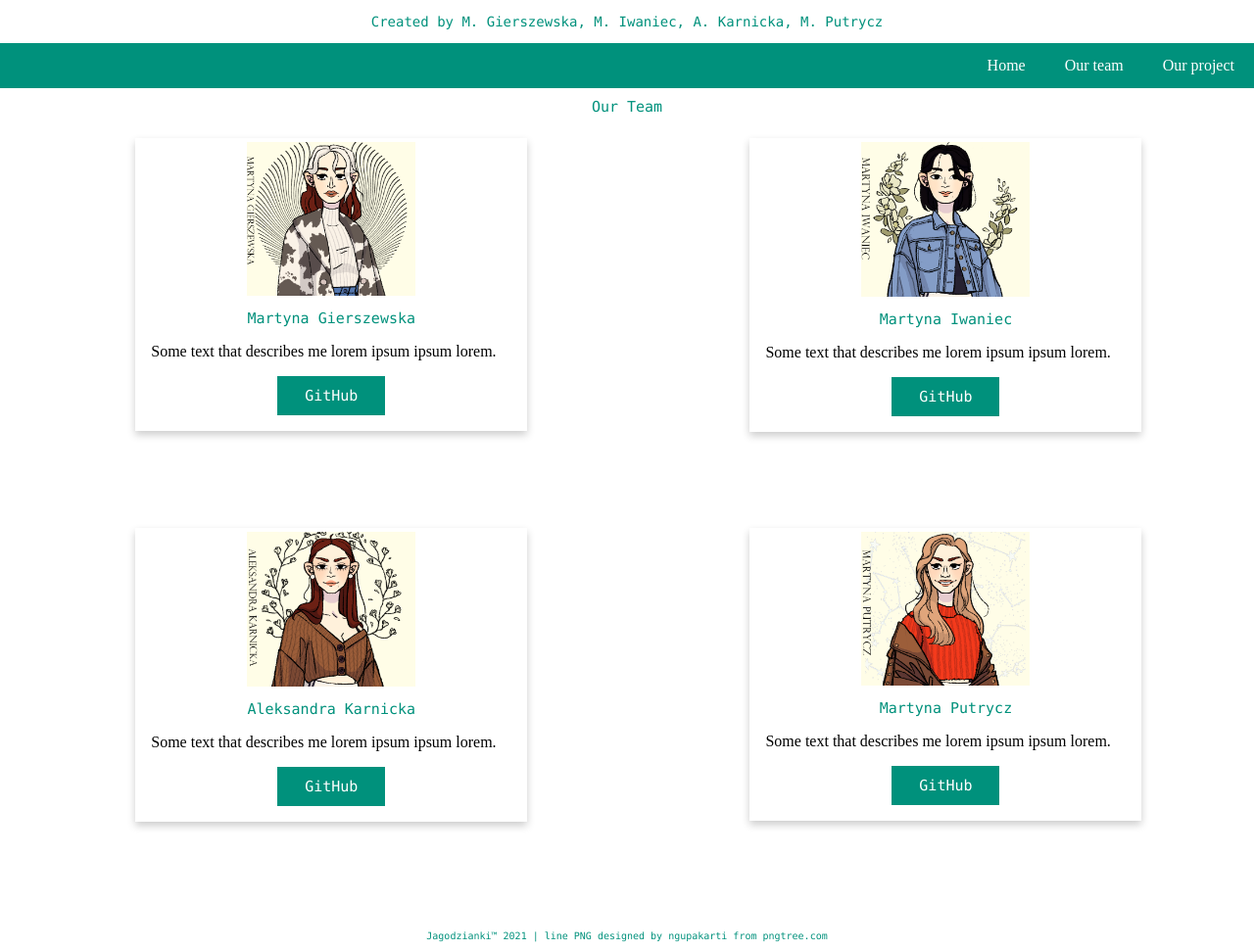
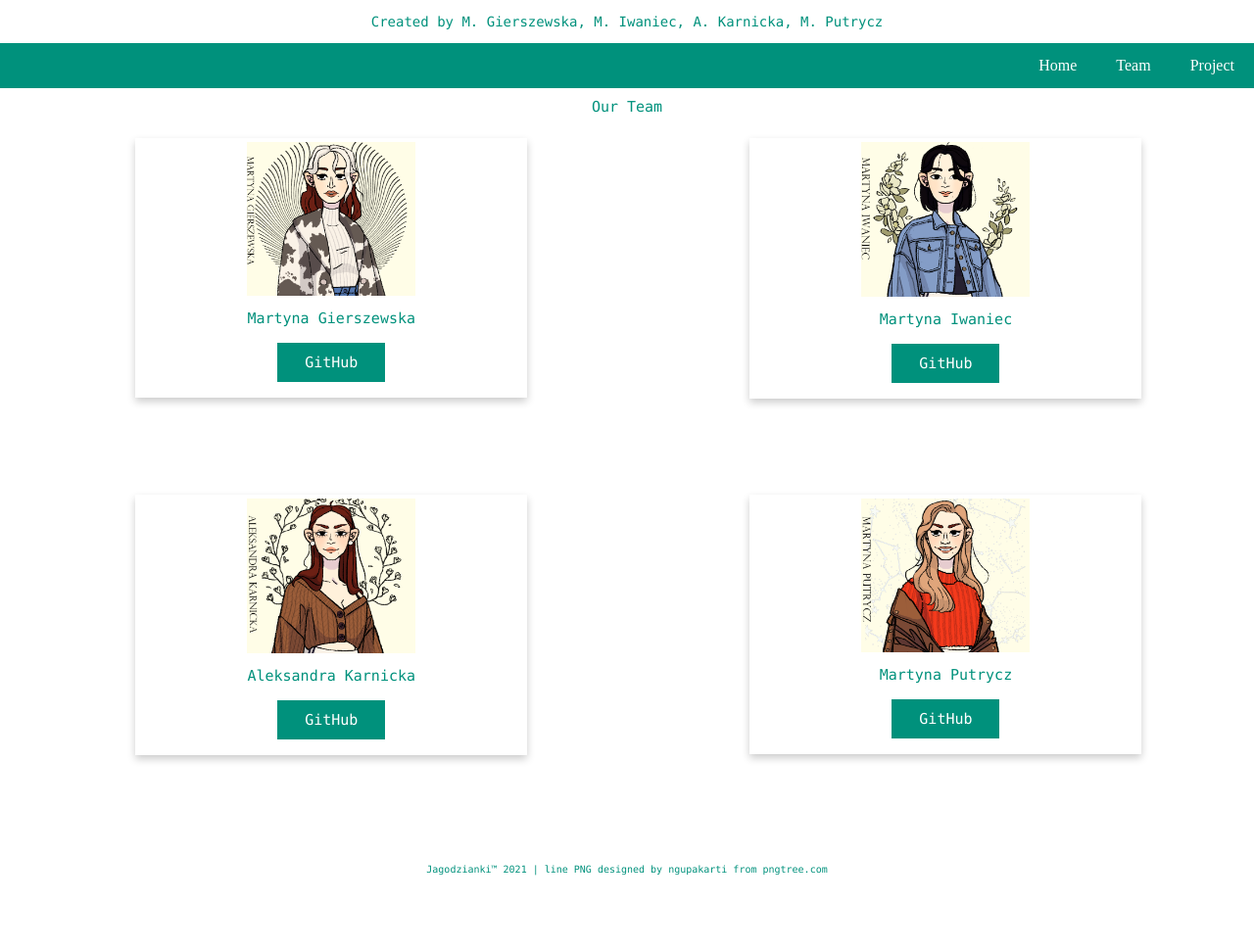
Before and after one commit to aleksandrakarnicka/Linguline, a plain HTML site: page team.html in a window 1280 px wide. Shown: the whole page at 98% size. After the commit the page ends 903 px from the top, so only its background shows below. Drawn offline with Linux system fonts and the light colour scheme; a script that the page names is missing.

Commit message:
footer fix (#35)

```diff
--- a/style.css
+++ b/style.css
@@ -14,7 +14,7 @@ body {
 
 footer {
 position: static;
-bottom: 30px;
+bottom: 0;
 text-align: center;
 text-align: center;
 color: #00917c;
@@ -22,6 +22,8 @@ font-family: "Consolas", monospace;
 font-size: 10px;
 font-weight: lighter;
 margin-bottom: 10px;
+padding-top: 2%;
+padding-bottom: 0;
 }
 
 body {
--- a/team.html
+++ b/team.html
@@ -9,8 +9,8 @@
 	href = "style.css"/>
 
     <div class="navbar">
-        <a href="/project.html" class="right">Our project</a>
-        <a href="/team.html" class="right">Our team</a>
+        <a href="/project.html" class="right">Project</a>
+        <a href="/team.html" class="right">Team</a>
         <a href="/index.html" class="right">Home</a>
         <script src="menu.js"></script>
       </div>
@@ -27,7 +27,7 @@
           <div class="container">
             <h1>Martyna Gierszewska</h1>
             <p class="title"></p>
-            <p>Some text that describes me lorem ipsum ipsum lorem.</p>
+            <p></p>
             <p><button onclick="location.href='https://github.com/MGierszewska'" type="button"
               style="width:110px; cursor: pointer; text-align: center; margin: auto;">GitHub</button></p>
             </div>
@@ -40,7 +40,7 @@
         <div class="container">
           <h1>Martyna Iwaniec</h1>
           <p class="title"></p>
-          <p>Some text that describes me lorem ipsum ipsum lorem.</p>
+          <p></p>
           <p><button onclick="location.href='https://github.com/m-iwaniec'" type="button"
             style="width:110px; cursor: pointer; text-align: center; margin: auto;">GitHub</button></p>
           </div>
@@ -55,7 +55,7 @@
         <div class="container">
           <h1>Aleksandra Karnicka</h1>
           <p class="title"></p>
-          <p>Some text that describes me lorem ipsum ipsum lorem.</p>
+          <p></p>
           <p><button onclick="location.href='https://github.com/aleksandrakarnicka'" type="button"
             style="width:110px; cursor: pointer; text-align: center; margin: auto;">GitHub</button></p>
           </div>
@@ -68,7 +68,7 @@
           <div class="container">
             <h1>Martyna Putrycz</h1>
             <p class="title"></p>
-            <p>Some text that describes me lorem ipsum ipsum lorem.</p>
+            <p></p>
             <p><button onclick="location.href='https://github.com/MGierszewska'" type="button"
               style="width:110px; cursor: pointer; text-align: center; margin: auto;">GitHub</button></p>
           </div>
@@ -77,4 +77,4 @@
 </div>
 </body>
 
-<footer style="position: static; padding-top: 2%; padding-bottom: 0;">Jagodzianki™ 2021 | line PNG designed by ngupakarti from pngtree.com</footer>
+<footer>Jagodzianki™ 2021 | line PNG designed by ngupakarti from pngtree.com</footer>
```
Also changed, not shown: index.html (+3 -3 lines), project.html (+3 -4 lines).
